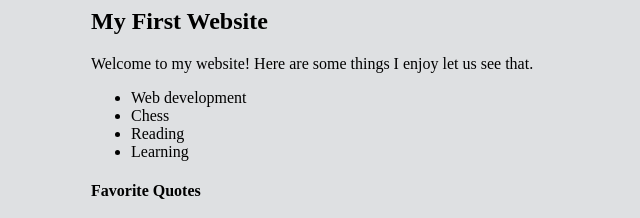
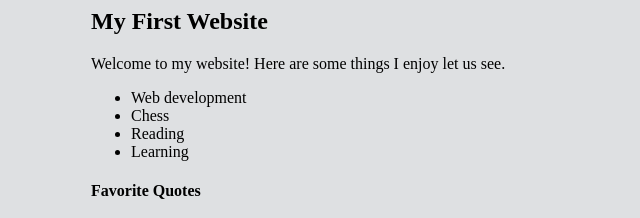
Before and after one commit to Ranjirsv/Html, a plain HTML site: page index.html in a window 1280 px wide. Shown: the top 218 px of the page, 299-939 px from the left. Drawn offline with Linux system fonts and the light colour scheme.

Commit message:
Update index.html

```diff
--- a/index.html
+++ b/index.html
@@ -5,7 +5,7 @@
 <body>
 <div>
 <h2>My First Website</h2>
-<p>Welcome to my website! Here are some things I enjoy let us see that.</p>
+<p>Welcome to my website! Here are some things I enjoy let us see.</p>
 <ul>
 
 <li>Web development</li>
```
